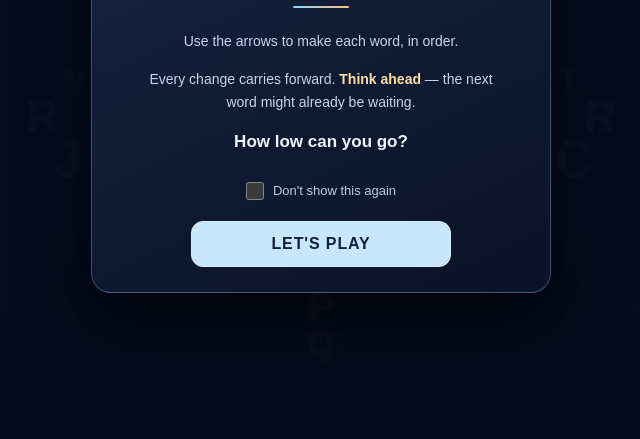
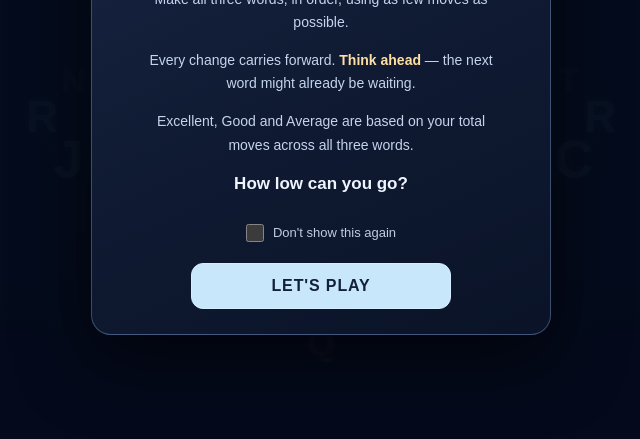
Before and after one commit to af01624-arch/wirlox, a plain HTML site: page index.html in a window 1280 px wide. Shown: the part 361-800 px from the top of the page, without its empty margins (319-959 px from the left). Drawn offline with Linux system fonts and the light colour scheme.

Commit message:
Add files via upload

```diff
--- a/index.html
+++ b/index.html
@@ -498,8 +498,9 @@ canvas#wheel{transform:translateY(65px)}
       <h2 id="readyTitle" class="introTitle"><span>THREE WORDS.</span><span>TWO WHEELS.</span><span>FEWEST MOVES.</span></h2>
       <div class="introRule" aria-hidden="true"></div>
       <div class="introCopy">
-        <p>Use the arrows to make each word, in order.</p>
+        <p>Make all three words, in order, using as few moves as possible.</p>
         <p>Every change carries forward. <strong>Think ahead</strong> — the next word might already be waiting.</p>
+        <p>Excellent, Good and Average are based on your total moves across all three words.</p>
       </div>
       <div class="introChallenge">How low can you go?</div>
       <label class="rememberIntro"><input type="checkbox" id="rememberIntro">Don't show this again</label>
```
